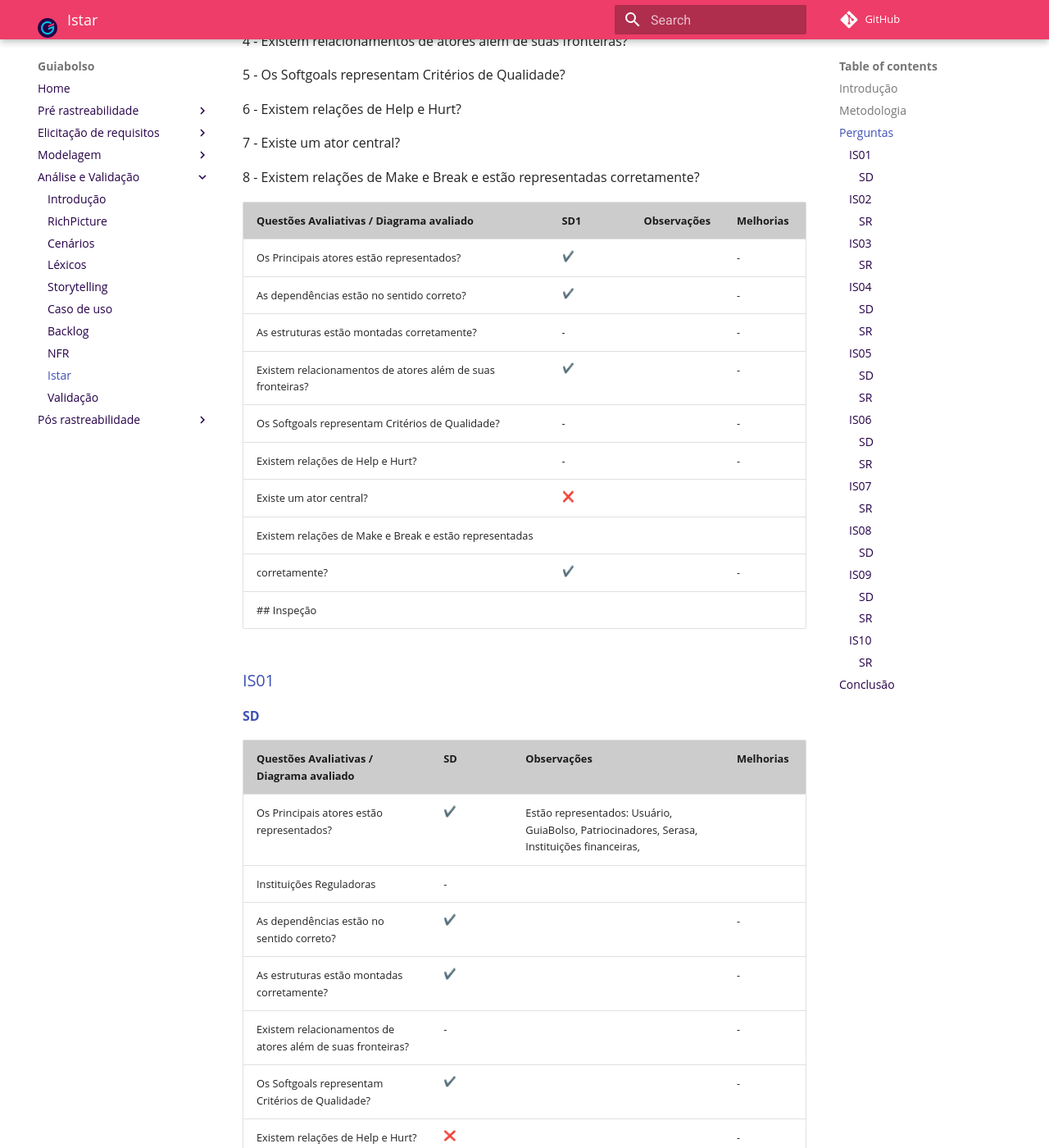
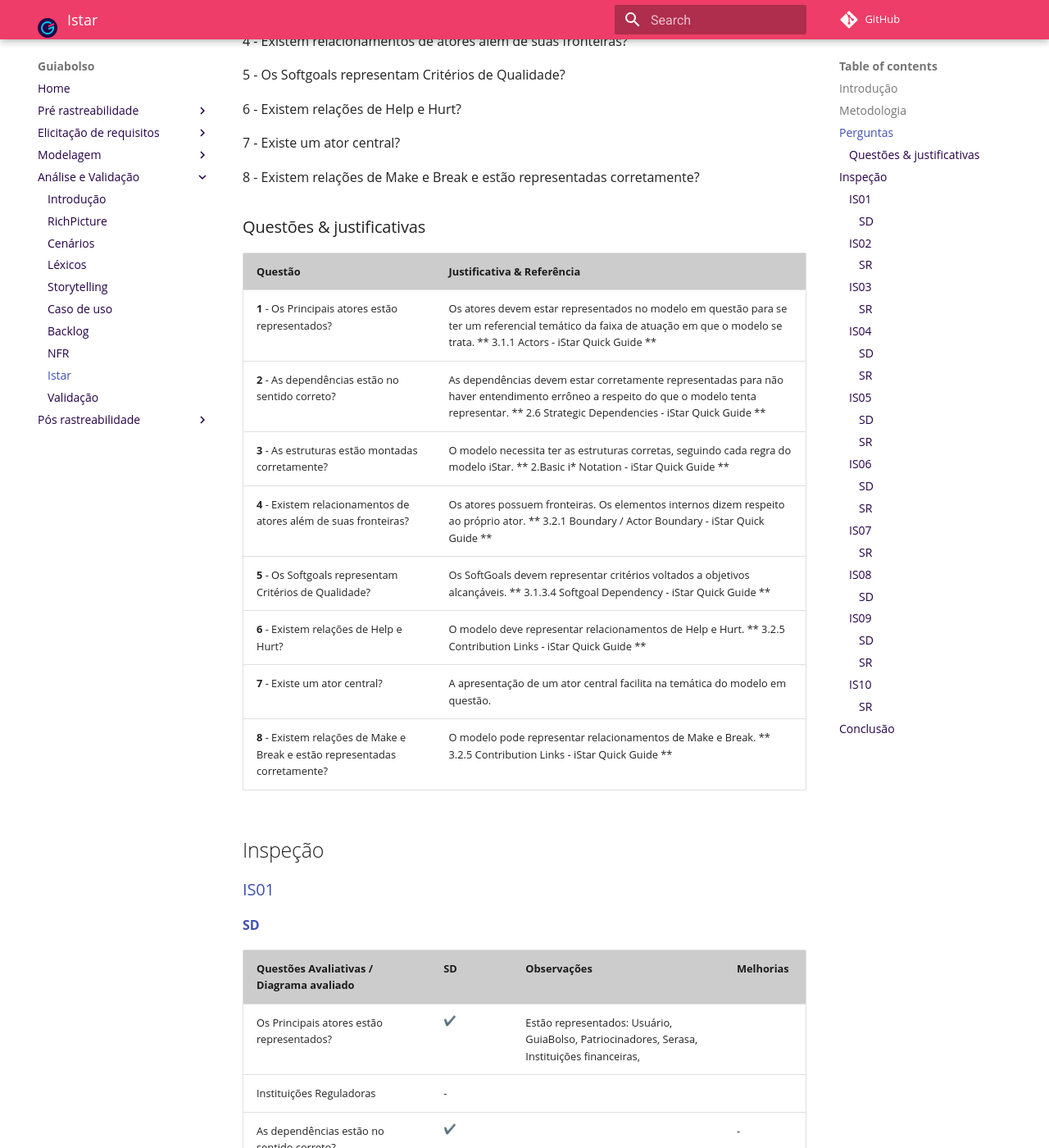
Before and after one commit to fga-disciplinas/2019.1-Guia-Bolso, an MkDocs documentation site: the page built from docs/analise/analise_istar.md, in a window 1280 px wide and 1400 px high, scrolled down 874 px. Shown: the whole window at 82% size. Built offline with MkDocs 1.6.1 and Material for MkDocs 9.7.7, drawn with Linux system fonts in a browser that asks for light colours; emoji names are drawn with the system emoji font; comment, search, counter and statistics services are not loaded; old or Windows-style settings are respelled for this version of MkDocs.

Commit message:
Adiciona Justificativa as questões do iStar.
Signed-off-by: Rafael Makaha <rafael.makaha@gmail.com>

```diff
--- a/docs/analise/analise_istar.md
+++ b/docs/analise/analise_istar.md
@@ -34,17 +34,19 @@ para se avaliar cada modelo individualmente. Será, também, anotado algum obser
 
 8 - Existem relações de Make e Break e estão representadas corretamente?
 
-| Questões Avaliativas / Diagrama avaliado | SD1 | Observações | Melhorias |
-|--|--|--|--|
-| Os Principais atores estão representados? |:heavy_check_mark:|  | - |
-| As dependências estão no sentido correto? |:heavy_check_mark:|  | - |
-| As estruturas estão montadas corretamente? | - |   | - |
-| Existem relacionamentos de atores além de suas fronteiras? |:heavy_check_mark:|  | - |
-| Os Softgoals representam Critérios de Qualidade? | - |  | - |
-| Existem relações de Help e Hurt? | - |  | - |
-| Existe um ator central? |:x:|  |  |
-| Existem relações de Make e Break e estão representadas
-corretamente? |:heavy_check_mark:|  | - |
+### Questões & justificativas
+
+| Questão |Justificativa & Referência |
+|--|--|
+| **1** - Os Principais atores estão representados? | Os atores devem estar representados no modelo em questão para se ter um referencial temático da faixa de atuação em que o modelo se trata. ** 3.1.1 Actors - iStar Quick Guide ** |
+| **2** - As dependências estão no sentido correto? | As dependências devem estar corretamente representadas para não haver entendimento errôneo a respeito do que o modelo tenta representar. ** 2.6 Strategic Dependencies - iStar Quick Guide ** |
+| **3** - As estruturas estão montadas corretamente? | O modelo necessita ter as estruturas corretas, seguindo cada regra do modelo iStar. ** 2.Basic i* Notation - iStar Quick Guide ** |
+| **4** - Existem relacionamentos de atores além de suas fronteiras? |  Os atores possuem fronteiras. Os elementos internos dizem respeito ao próprio ator. ** 3.2.1 Boundary / Actor Boundary - iStar Quick Guide **|
+| **5** - Os Softgoals representam Critérios de Qualidade? | Os SoftGoals devem representar critérios voltados a objetivos alcançáveis. ** 3.1.3.4 Softgoal Dependency - iStar Quick Guide ** |
+| **6** - Existem relações de Help e Hurt? | O modelo deve representar relacionamentos de Help e Hurt. ** 3.2.5 Contribution Links - iStar Quick Guide ** |
+| **7** - Existe um ator central? | A apresentação de um ator central facilita na temática do modelo em questão. |
+| **8** - Existem relações de Make e Break e estão representadas corretamente? | O modelo pode representar relacionamentos de Make e Break. ** 3.2.5 Contribution Links - iStar Quick Guide ** |
+
 ## Inspeção
 
 ### [IS01](../../modelagem/istar/#is01-atores)
```
